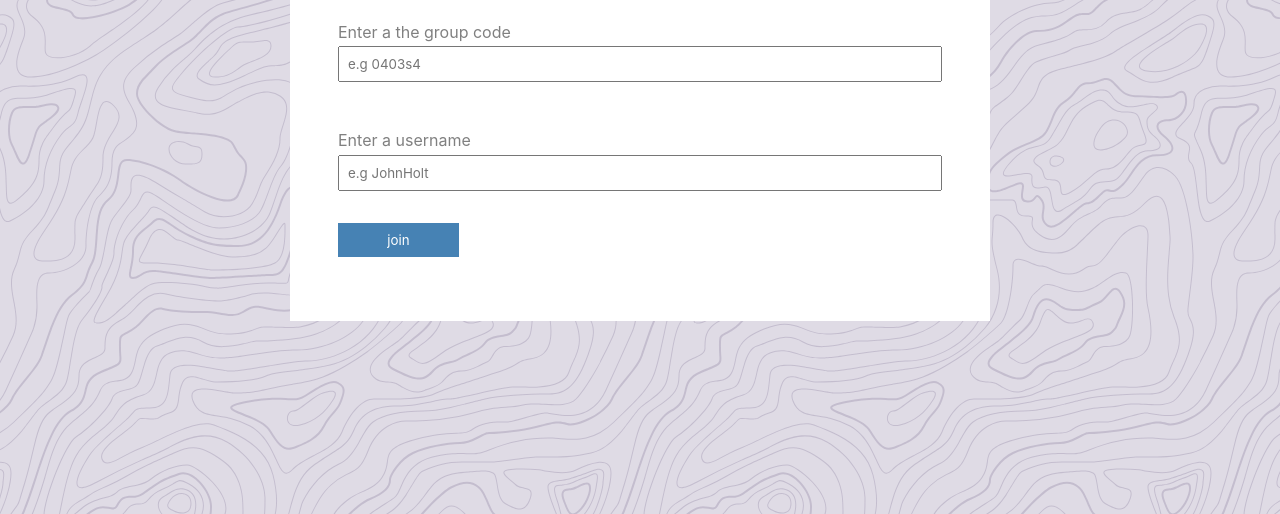
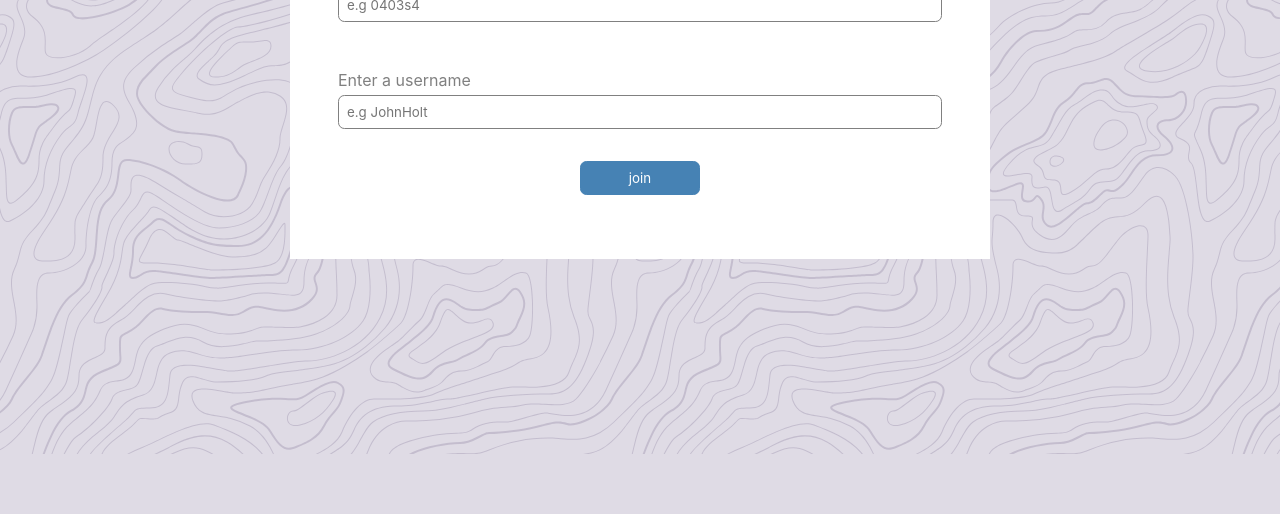
Before and after one commit to saucecodee/virj-chat, a website: page public/join.html in a window 1280 px wide. Shown: the part 346-860 px from the top of the page. After the commit the page ends 800 px from the top, so only its background shows below. Drawn offline with Linux system fonts and the light colour scheme.

Commit message:
Fix minor css bugs
make button centered

```diff
--- a/public/css/create-join.css
+++ b/public/css/create-join.css
@@ -23,22 +23,30 @@
   width: calc(100% - 100px);
   margin: 0 auto;
   padding: 0.5rem;
+  border-radius: 0.4rem;
+  border: 1px solid var(--secondary-text-color);
+  outline: 0;
 }
 .create-form button  {
   width: 20% !important;
-  margin: 0 auto !important;
+  border-radius: 0.4rem;
   padding: 0.5rem;
   background-color: var(--primary);
   border: 1px solid var(--primary);
   cursor: pointer;
   color: white;
 }
+#button-cont {
+  display: flex;
+  justify-content: center;
+  align-items: center;
+}
 .create-form button:hover  {
   background-color: var(--primary-invert);
   cursor: pointer;
   color: var(--primary);
 }
-.create-form label * {
+.create-form label input {
   width: 100%;
 }
 .create-form label p{
--- a/public/join.html
+++ b/public/join.html
@@ -10,7 +10,6 @@
 </head>
 
 <body>
-  <h1> <i>#VIRJ chat</i>😋</h1>
   <div class="container">
     <div class="create">
       <h1 class="create-group">Join Group</h1>
@@ -23,7 +22,7 @@
           <p>Enter a username</p>
           <input placeholder="e.g JohnHolt" type="text" name="username" id="">
         </label>
-        <label for="">
+        <label id="button-cont" for="">
           <button class="create-group-button">join</button>
         </label>
       </form>
```
Also changed, not shown: public/create.html (+1 -1 lines).
